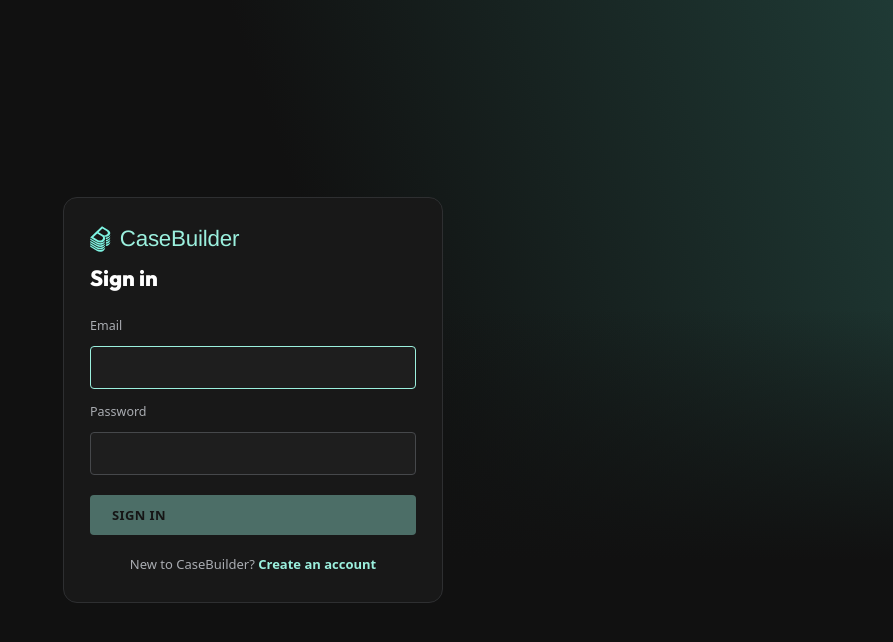
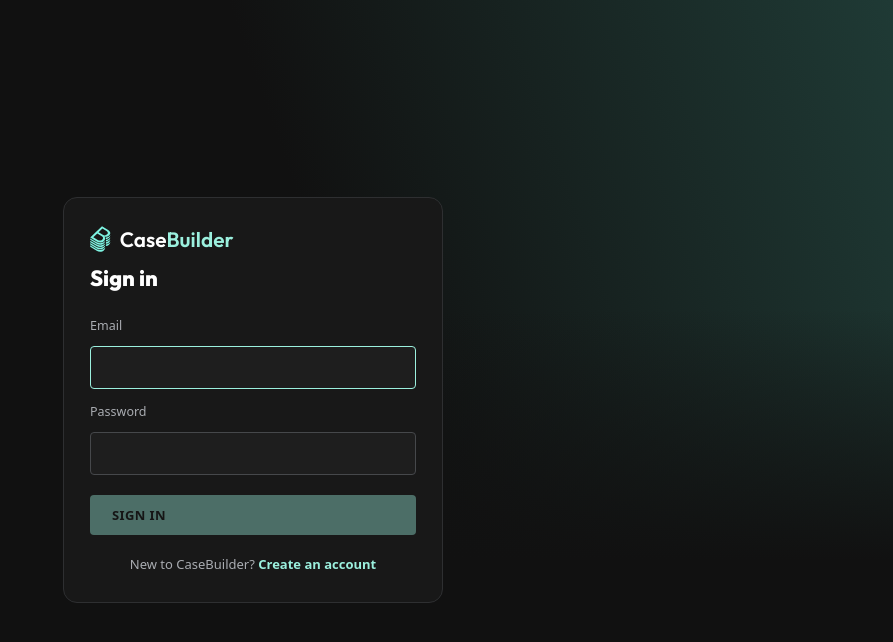
Before and after one commit to davidosoaar-sys/casebuilder, a React (Vite) app: page / in a window 1280 px wide. Shown: the top 642 px of the page, without its empty margins (387-1280 px from the left). Built offline with nearby package versions, Linux system fonts and the light colour scheme; no server answers.

Commit message:
Wordmark: Case (white) + Builder (mint), Outfit 600, matching the landing site; B mark readable in light mode

```diff
--- a/index.html
+++ b/index.html
@@ -6,7 +6,7 @@
     <meta name="theme-color" content="#111111" />
     <link rel="preconnect" href="https://fonts.googleapis.com" />
     <link rel="preconnect" href="https://fonts.gstatic.com" crossorigin />
-    <link href="https://fonts.googleapis.com/css2?family=Outfit:wght@700;800;900&display=swap" rel="stylesheet" />
+    <link href="https://fonts.googleapis.com/css2?family=Outfit:wght@600;700;800;900&display=swap" rel="stylesheet" />
     <link rel="icon" type="image/svg+xml" href="/favicon.svg" />
     <link rel="icon" type="image/png" sizes="32x32" href="/favicon-32.png" />
     <link rel="icon" type="image/png" sizes="192x192" href="/favicon-192.png" />
--- a/src/components/AppLogo.jsx
+++ b/src/components/AppLogo.jsx
@@ -11,7 +11,7 @@
   return (
     <span className={`app-logo ${compact ? 'app-logo-compact' : ''}`} style={{ height }} role="img" aria-label="CaseBuilder">
       <span className="app-logo-mark" style={{ height }} dangerouslySetInnerHTML={{ __html: mark }} />
-      {!compact && <span className="app-logo-word" style={{ fontSize: height * 0.86 }}>CaseBuilder</span>}
+      {!compact && <span className="app-logo-word" style={{ fontSize: height * 0.8 }}>Case<span>Builder</span></span>}
     </span>
   )
 }
--- a/src/styles.css
+++ b/src/styles.css
@@ -1217,7 +1217,8 @@
 .topbar .app-logo, .project-nav .app-logo { --logo-bg: var(--bg); }
 .app-logo-mark { display: inline-block; line-height: 0; }
 .app-logo-mark svg { display: block; height: 100%; width: auto; }
-.app-logo-word { font-family: 'Helvetica Neue', Helvetica, Arial, sans-serif; font-weight: 400; letter-spacing: -0.01em; color: var(--accent-mint); }
+.app-logo-word { font-family: var(--heading); font-weight: 600; letter-spacing: 0; color: var(--ink-strong); }
+.app-logo-word span { color: var(--accent-mint); }
 .auth-switch { margin: 10px 0 0; font-size: 13px; color: var(--ink-dim); text-align: center; }
 .auth-switch .link-btn { font-size: 13px; margin: 0; color: var(--accent); }
 .auth-hint { margin: 2px 0 0; font-size: 12px; color: var(--ink-faint); }
@@ -1297,3 +1298,4 @@
 .key-missing { color: var(--warn); }
 :root[data-sidebar="collapsed"] .sidebar .theme-toggle-label { display: none; }
 :root[data-sidebar="collapsed"] .sidebar .theme-toggle { padding: 8px; gap: 0; justify-content: center; }
+[data-theme="light"] .app-logo-mark svg path { fill: var(--accent-mint); }
```
Also changed, not shown: scripts/brand/shot-logo-themes.mjs (added, +25 -0 lines).
